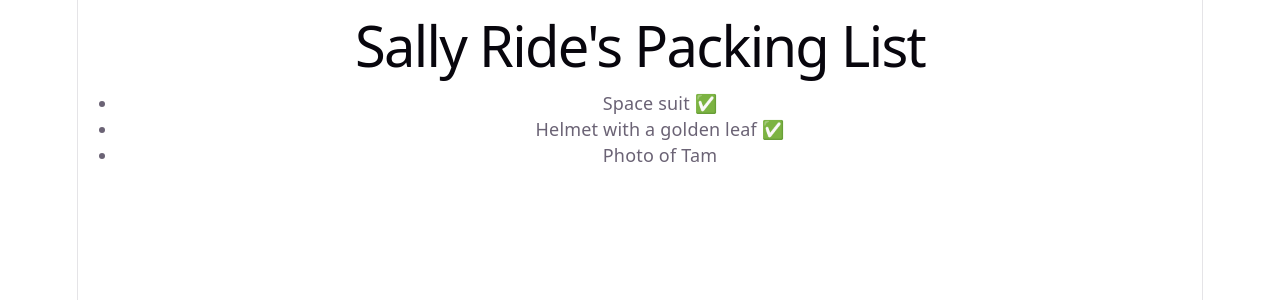
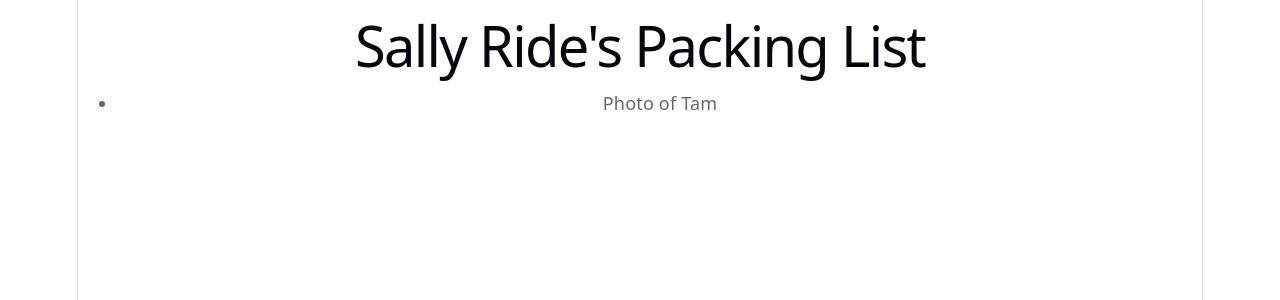
Before and after one commit to AdanIrfan/odin-exercises, a React (Vite) app in the folder react/practice6/: page / in a window 1280 px wide. Shown: the top 300 px of the page. Built offline with nearby package versions, Linux system fonts and the light colour scheme.

Commit message:
feat: Conditionally returning nothing with null

```diff
--- a/react/practice6/src/App.jsx
+++ b/react/practice6/src/App.jsx
@@ -1,9 +1,9 @@
 function Item({ name, isPacked }) {
   if (isPacked) {
-    return <li classNmae="item">{name} ✅</li>;
-  } else {
-    return <li className="item">{name}</li>;
+    // return <li classNmae="item">{name} ✅</li>;
+    return null;
   }
+  return <li className="item">{name}</li>;
 }
 
 export default function ParkingList() {
```
